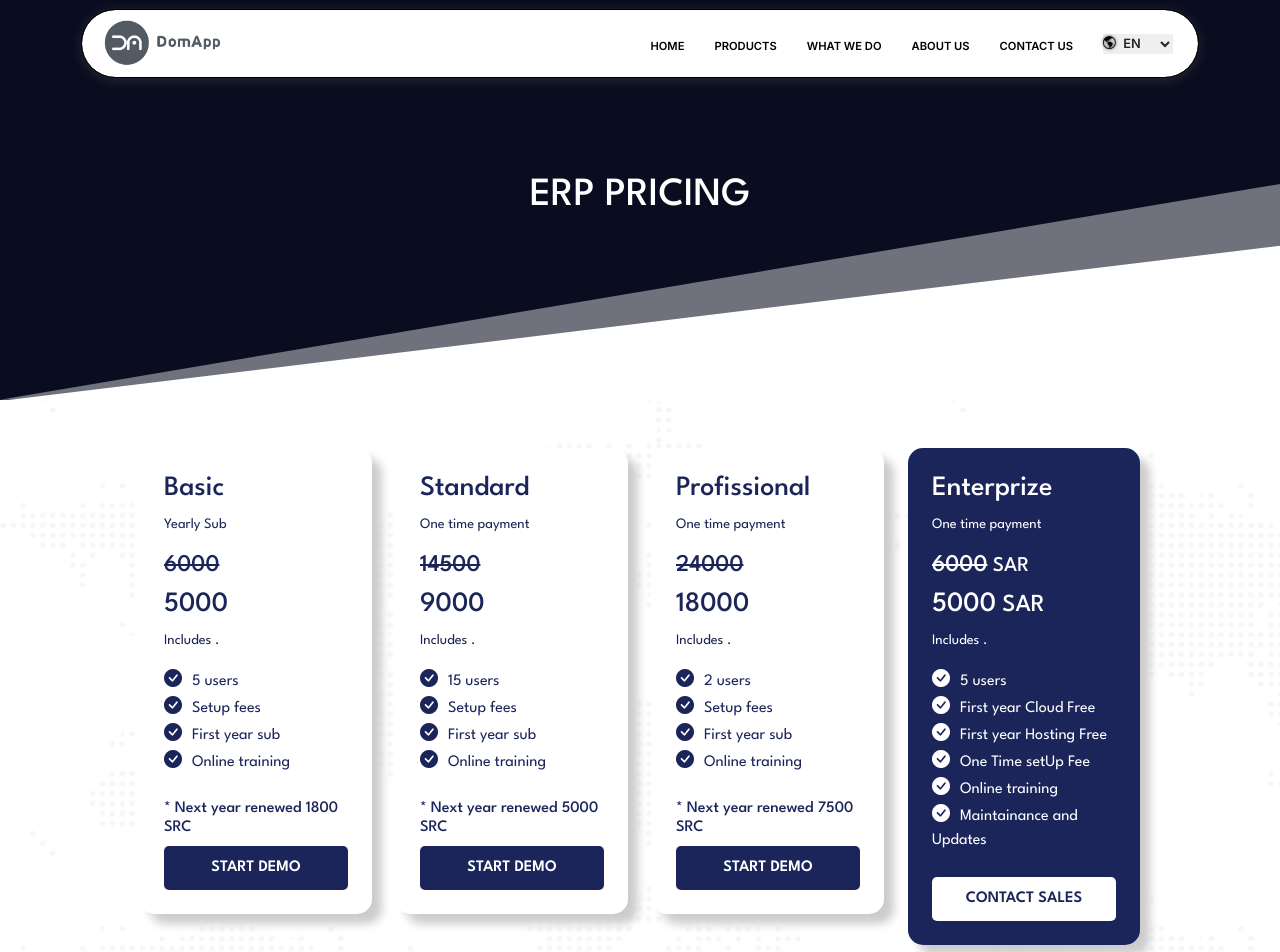
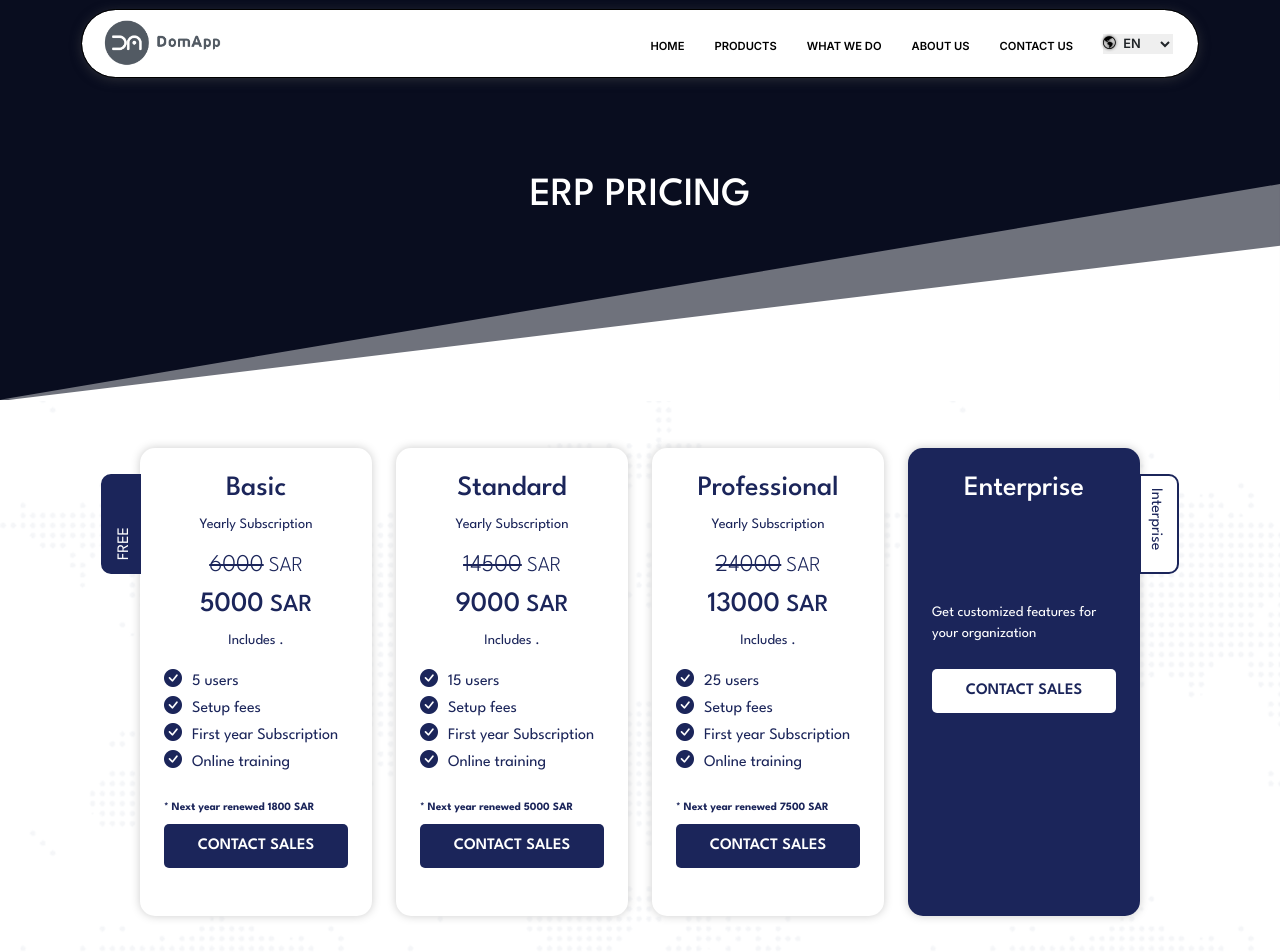
Before and after one commit to domapphubaccount/domapp, a Next.js app: page /erp/pricing in a window 1280 px wide. Shown: the top 952 px of the page. Built offline with nearby package versions, Linux system fonts and the light colour scheme; a web font is replaced by a local one.

Commit message:
pricing erp

```diff
--- a/src/pages_sups/Products/ERP/ERP/Pricing.jsx
+++ b/src/pages_sups/Products/ERP/ERP/Pricing.jsx
@@ -36,6 +36,8 @@ export default function Pricing() {
 }
 
 function Monthly({priceIcon}){
+    const [showFree , setShowFree] = useState(false)
+
     const handleDemoClick = () => {
         window.location.href = 'https://erp.domapphub.com/signup';
     }
@@ -45,116 +47,15 @@ function Monthly({priceIcon}){
         <div className='py-3'>
         <Container>
             <div style={{maxWidth:'1000px'}} className='m-auto'>
-            <Row className=''>
+            <Row className=' position-relative'>
+                    <div className='free-button' onClick={()=> setShowFree(true)}>FREE</div>
+                    <div className='interprise-button' onClick={()=> setShowFree(false)}>Interprise</div>
+                    {
+    showFree &&
 
-                <Col sm={12} md={4} lg={3} className='ms-auto my-4'>
-                    <div className='pricing-container mb-4 pricing-card-3 p-4 py-4 erp erp-demo border-0' style={{borderRadius: '15px',boxShadow:'10px 10px 10px #ccc' , border: "3px solid #1B255A !important"}}>
-                        <div className='mb-3 position-relative'>
-                            {/* <p className='demo-erp'>TRY DEMO</p>
-                            <p className='demo-erp'>Works for 12 hours</p> */}
-
-                            <h3>Basic</h3>
-                            <p>Yearly Sub</p>
-                            <h4><del>6000</del><small> SAR</small></h4>
-                            <h3>5000<small> SAR</small></h3>
-                            <p>Includes .</p>
-                        </div>
-                        <div className='mb-4'>
-                            <ul className='pricing-erp-data'>
-                                <li><i class="bi bi-check-circle-fill"></i>5 users</li>
-                                <li><i class="bi bi-check-circle-fill"></i>Setup fees</li>
-                                <li><i class="bi bi-check-circle-fill"></i>First year sub</li>
-                                <li><i class="bi bi-check-circle-fill"></i>Online training</li>
-                            </ul>
-                        </div>
-                            <h6>* Next year renewed 1800 SRC</h6>
-
-                        <div>
-                            <button className='pricing-btn-erp' onClick={handleDemoClick}>START DEMO</button>
-                        </div>
-                    </div>
-                </Col>
-                <Col sm={12} md={4} lg={3} className='ms-auto my-4'>
-                    <div className='pricing-container mb-4 pricing-card-3 p-4 py-4 erp erp-demo border-0' style={{borderRadius: '15px',boxShadow:'10px 10px 10px #ccc' , border: "3px solid #1B255A !important"}}>
-                        <div className='mb-3 position-relative'>
-                            {/* <p className='demo-erp'>TRY DEMO</p>
-                            <p className='demo-erp'>Works for 12 hours</p> */}
-
-                            <h3>Standard</h3>
-                            <p>One time payment</p>
-                            <h4><del>14500</del><small> SAR</small></h4>
-                            <h3>9000<small> SAR</small></h3>
-                            <p>Includes .</p>
-                        </div>
-                        <div className='mb-4'>
-                            <ul className='pricing-erp-data'>
-                                <li><i class="bi bi-check-circle-fill"></i>15 users</li>
-                                <li><i class="bi bi-check-circle-fill"></i>Setup fees</li>
-                                <li><i class="bi bi-check-circle-fill"></i>First year sub</li>
-                                <li><i class="bi bi-check-circle-fill"></i>Online training</li>
-                            </ul>
-                        </div>
-                            <h6>* Next year renewed 5000 SRC</h6>
-                        <div>
-                            <button className='pricing-btn-erp' onClick={handleDemoClick}>START DEMO</button>
-                        </div>
-                    </div>
-                </Col>
-                <Col sm={12} md={4} lg={3} className='ms-auto my-4'>
-                    <div className='pricing-container mb-4 pricing-card-3 p-4 py-4 erp erp-demo border-0' style={{borderRadius: '15px',boxShadow:'10px 10px 10px #ccc' , border: "3px solid #1B255A !important"}}>
-                        <div className='mb-3 position-relative'>
-                            {/* <p className='demo-erp'>TRY DEMO</p>
-                            <p className='demo-erp'>Works for 12 hours</p> */}
-
-                            <h3>Profissional</h3>
-                            <p>One time payment</p>
-                            <h4><del>24000</del><small> SAR</small></h4>
-                            <h3>18000<small> SAR</small></h3>
-                            <p>Includes .</p>
-                        </div>
-                        <div className='mb-4'>
-                            <ul className='pricing-erp-data'>
-                                <li><i class="bi bi-check-circle-fill"></i>2 users</li>
-                                <li><i class="bi bi-check-circle-fill"></i>Setup fees</li>
-                                <li><i class="bi bi-check-circle-fill"></i>First year sub</li>
-                                <li><i class="bi bi-check-circle-fill"></i>Online training</li>
-                            </ul>
-                        </div>
-                            <h6>* Next year renewed 7500 SRC</h6>
-                        <div>
-                            <button className='pricing-btn-erp' onClick={handleDemoClick}>START DEMO</button>
-                        </div>
-                    </div>
-                </Col>
                 <Col sm={12} md={4} lg={3} className='me-auto my-4'>
-                    <div className='pricing-container pricing-card-3 p-4 py-4 erp border-0' style={{borderRadius: '15px',boxShadow:'10px 10px 10px #ccc'}}>
-                        <div className='mb-3'>
-                        <h3>Enterprize</h3>
-                            <p>One time payment</p>
-                            <h4><del>6000</del><small> SAR</small></h4>
-                            <h3>5000<small> SAR</small></h3>
-                            <p>Includes .</p>
-                        </div>
-                        <div className='mb-4'>
-                            <ul className='pricing-erp-data'>
-                                <li><i class="bi bi-check-circle-fill"></i>5 users</li>
-                                <li><i class="bi bi-check-circle-fill"></i>First year Cloud Free</li>
-                                <li><i class="bi bi-check-circle-fill"></i>First year Hosting Free</li>
-                                <li><i class="bi bi-check-circle-fill"></i>One Time setUp Fee</li>
-                                <li><i class="bi bi-check-circle-fill"></i>Online training</li>
-                                <li><i class="bi bi-check-circle-fill"></i>Maintainance and Updates</li>
-                            </ul>
-                        </div>
-
-                        <div>
-                            <a href="https://wa.me/201501060885"><button className='pricing-btn-erp'>CONTACT SALES</button></a>
-                        </div>
-                    </div>
-                </Col>
-
-                <Col sm={12} md={4} className='m-auto'>
-                    <div className='pricing-container mb-4 pricing-card-3 p-4 py-4 erp erp-demo border-0' style={{borderRadius: '15px',boxShadow:'10px 10px 10px #ccc' , border: "3px solid #1B255A !important"}}>
-                        <div className='mb-3 position-relative'>
+                    <div className='pricing-container mb-4 pricing-card-3 p-4 py-4 erp erp-demo border-0 h-100' style={{borderRadius: '15px',boxShadow:'0px 0px 10px #ccc' , border: "1.5px solid #1B255A !important"}}>
+                        <div className='mb-3 position-relative text-center'>
                             {/* <p className='demo-erp'>TRY DEMO</p>
                             <p className='demo-erp'>Works for 12 hours</p>
                              */}
@@ -173,6 +74,119 @@ function Monthly({priceIcon}){
                         </div>
                     </div>
                 </Col>
+}
+                <Col sm={12} md={4} lg={3} className='ms-auto my-4'>
+                    <div className='pricing-container mb-4 pricing-card-3 p-4 py-4 erp erp-demo border-0 h-100' style={{borderRadius: '15px',boxShadow:'0px 0px 10px #ccc' , border: "1.5px solid #1B255A !important"}}>
+                        <div className='mb-3 position-relative text-center'>
+                            {/* <p className='demo-erp'>TRY DEMO</p>
+                            <p className='demo-erp'>Works for 12 hours</p> */}
+
+                            <h3>Basic</h3>
+                            <p>Yearly Subscription</p>
+                            <h4 className='fw-light'><del>6000</del><small> SAR</small></h4>
+                            <h3>5000<small> SAR</small></h3>
+                            <p>Includes .</p>
+                        </div>
+                        <div className='mb-4'>
+                            <ul className='pricing-erp-data'>
+                                <li><i class="bi bi-check-circle-fill"></i>5 users</li>
+                                <li><i class="bi bi-check-circle-fill"></i>Setup fees</li>
+                                <li><i class="bi bi-check-circle-fill"></i>First year Subscription</li>
+                                <li><i class="bi bi-check-circle-fill"></i>Online training</li>
+                            </ul>
+                        </div>
+                            <small className='mb-2 d-block fw-bold' style={{fontSize: '.7rem'}}>* Next year renewed 1800 SAR</small>
+
+                        <div>
+                        <a href="https://wa.me/201501060885"><button className='pricing-btn-erp'>CONTACT SALES</button></a>
+
+                        </div>
+                    </div>
+                </Col>
+                <Col sm={12} md={4} lg={3} className='ms-auto my-4'>
+                    <div className='pricing-container mb-4 pricing-card-3 p-4 py-4 erp erp-demo border-0 h-100' style={{borderRadius: '15px',boxShadow:'0px 0px 10px #ccc' , border: "1.5px solid #1B255A !important"}}>
+                        <div className='mb-3 position-relative text-center'>
+                            {/* <p className='demo-erp'>TRY DEMO</p>
+                            <p className='demo-erp'>Works for 12 hours</p> */}
+
+                            <h3>Standard</h3>
+                            <p>Yearly Subscription</p>
+                            <h4 className='fw-light'><del>14500</del><small> SAR</small></h4>
+                            <h3>9000<small> SAR</small></h3>
+                            <p>Includes .</p>
+                        </div>
+                        <div className='mb-4'>
+                            <ul className='pricing-erp-data'>
+                                <li><i class="bi bi-check-circle-fill"></i>15 users</li>
+                                <li><i class="bi bi-check-circle-fill"></i>Setup fees</li>
+                                <li><i class="bi bi-check-circle-fill"></i>First year Subscription</li>
+                                <li><i class="bi bi-check-circle-fill"></i>Online training</li>
+                            </ul>
+                        </div>
+                            <small className='mb-2 d-block fw-bold' style={{fontSize: '.7rem'}}>* Next year renewed 5000 SAR</small>
+                        <div>
+                        <a href="https://wa.me/201501060885"><button className='pricing-btn-erp'>CONTACT SALES</button></a>
+
+                        </div>
+                    </div>
+                </Col>
+                <Col sm={12} md={4} lg={3} className='ms-auto my-4'>
+                    <div className='pricing-container mb-4 pricing-card-3 p-4 py-4 erp erp-demo border-0 h-100' style={{borderRadius: '15px',boxShadow:'0px 0px 10px #ccc' , border: "1.5px solid #1B255A !important"}}>
+                        <div className='mb-3 position-relative text-center'>
+                            {/* <p className='demo-erp'>TRY DEMO</p>
+                            <p className='demo-erp'>Works for 12 hours</p> */}
+
+                            <h3>Professional</h3>
+                            <p>Yearly Subscription</p>
+                            <h4 className='fw-light'><del>24000</del><small> SAR</small></h4>
+                            <h3>13000<small> SAR</small></h3>
+                            <p>Includes .</p>
+                        </div>
+                        <div className='mb-4'>
+                            <ul className='pricing-erp-data'>
+                                <li><i class="bi bi-check-circle-fill"></i>25 users</li>
+                                <li><i class="bi bi-check-circle-fill"></i>Setup fees</li>
+                                <li><i class="bi bi-check-circle-fill"></i>First year Subscription</li>
+                                <li><i class="bi bi-check-circle-fill"></i>Online training</li>
+                            </ul>
+                        </div>
+                            <small className='mb-2 d-block fw-bold' style={{fontSize: '.7rem'}}>* Next year renewed 7500 SAR</small>
+                        <div>
+                        <a href="https://wa.me/201501060885"><button className='pricing-btn-erp'>CONTACT SALES</button></a>
+
+                        </div>
+                    </div>
+                </Col>
+{!showFree &&
+                <Col sm={12} md={4} lg={3} className='me-auto my-4'>
+                    <div className='pricing-container pricing-card-3 p-4 py-4 erp border-0 h-100' style={{borderRadius: '15px',boxShadow:'0px 0px 10px #ccc'}}>
+                        <div className='mb-3 text-center'>
+                        <h3>Enterprise</h3>
+                        {/* <p>Yearly Subscription</p> */}
+                            {/* <h4 className='fw-light'><del>6000</del><small> SAR</small></h4>
+                            <h3>5000<small> SAR</small></h3> */}
+                        </div>
+                        <div className='mt-5 pt-5'>
+                            <p>Get customized features for your organization</p>
+                        <div className='mb-4'>
+                            <ul className='pricing-erp-data'>
+                                {/* <li><i class="bi bi-check-circle-fill"></i>Get customized features for your organization</li> */}
+                                {/* <li><i class="bi bi-check-circle-fill"></i>First year Cloud Free</li>
+                                <li><i class="bi bi-check-circle-fill"></i>First year Hosting Free</li>
+                                <li><i class="bi bi-check-circle-fill"></i>One Time setUp Fee</li>
+                                <li><i class="bi bi-check-circle-fill"></i>Online training</li>
+                                <li><i class="bi bi-check-circle-fill"></i>Maintainance and Updates</li> */}
+                            </ul>
+                        </div>
+
+                        <div>
+                            <a href="https://wa.me/201501060885"><button className='pricing-btn-erp'>CONTACT SALES</button></a>
+                        </div>
+                        </div>
+                    </div>
+                </Col>
+}
+
             </Row>
             </div>
         </Container>
--- a/src/pages_sups/Products/Wind/Pricing.jsx
+++ b/src/pages_sups/Products/Wind/Pricing.jsx
@@ -97,7 +97,7 @@ function Monthly(){
                         <div className='mb-3'>
                             {/* <div className='fw-bold text-secondary'>Free</div> */}
                             {/* <h4><del>0</del><small> SAR</small></h4> */}
-                            <h1>FREE<small></small></h1>
+                            <h1>FREE<small> Trial</small></h1>
                             <p>Includes .</p>
                         </div>
                         <div className='mb-4'>
--- a/src/style/main.css
+++ b/src/style/main.css
@@ -4162,6 +4162,9 @@ z-index: 2;
 .pricing-container.erp small{
     color: #ffffff;
 }
+.pricing-container.erp.erp-demo small{
+    color: #1B255A;
+}
 .pricing-container.erp p{
     color: #fff;
 }
@@ -4310,3 +4313,44 @@ z-index: 2;
     color: #fff;
     /* background-color: #5F2CE3; */
  }
+
+ .free-button{
+    position: absolute;
+    left: -57px;
+    height: 40px;
+    top: 80px;
+    padding: 10px 20px;
+    width: 100px !important;
+    border-top-left-radius: 10px;
+    border-top-right-radius: 10px;
+    background-color: #1B255A;
+    color: #fff;
+    transform: rotate(-90deg);
+    cursor: pointer;
+    transition: all .5s;
+    border: 2px solid #1B255A;
+}
+.free-button:hover{
+    color: #1B255A;
+    background-color: #fff;
+ }
+ .interprise-button{
+    position: absolute;
+    right: -57px;
+    height: 40px;
+    top: 80px;
+    padding: 10px 20px;
+    border-top-left-radius: 10px;
+    border-top-right-radius: 10px;
+    width: 100px !important;
+    transform: rotate(90deg);
+    cursor: pointer;
+    transition: all .5s;
+    border: 2px solid #1B255A;
+    color: #1B255A;
+    background-color: #fff;
+ }
+ .interprise-button:hover{
+    background-color: #1B255A;
+    color: #fff;
+ }
```
